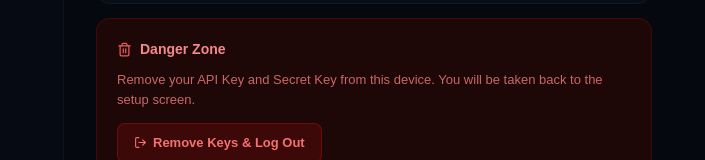
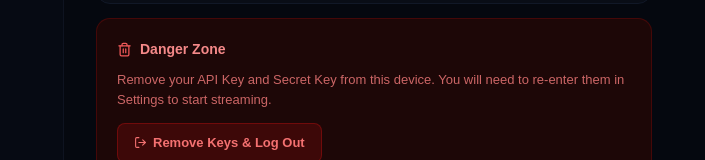
Before and after one commit to richlifetechnologies-lang/stream-studio, a React (Vite) app: page /settings in a window 1280 px wide. Shown: the part 626-786 px from the top of the page, without its empty margins (0-705 px from the left). Built offline with nearby package versions, Linux system fonts and the light colour scheme.

Commit message:
settings: redirect to / after clearing credentials (no more setup page)

```diff
--- a/src/pages/settings.tsx
+++ b/src/pages/settings.tsx
@@ -39,9 +39,9 @@ export default function SettingsPage() {
   };
 
   const handleClear = () => {
-    if (!confirm("This will remove your API Key and Secret Key and return you to setup. Continue?")) return;
+    if (!confirm("This will remove your API Key and Secret Key from this device. Continue?")) return;
     clearCredentials();
-    setLocation("/setup");
+    setLocation("/");
   };
 
   const inputStyle: React.CSSProperties = {
@@ -170,7 +170,7 @@ export default function SettingsPage() {
             <p style={{ fontWeight: 700, fontSize: 14, color: "hsl(0 85% 75%)", fontFamily: "'Rajdhani', sans-serif" }}>Danger Zone</p>
           </div>
           <p style={{ fontSize: 13, color: "hsl(0 50% 60%)", marginBottom: 14, fontFamily: "'Rajdhani', sans-serif", lineHeight: 1.5 }}>
-            Remove your API Key and Secret Key from this device. You will be taken back to the setup screen.
+            Remove your API Key and Secret Key from this device. You will need to re-enter them in Settings to start streaming.
           </p>
           <button
             onClick={handleClear}
```
